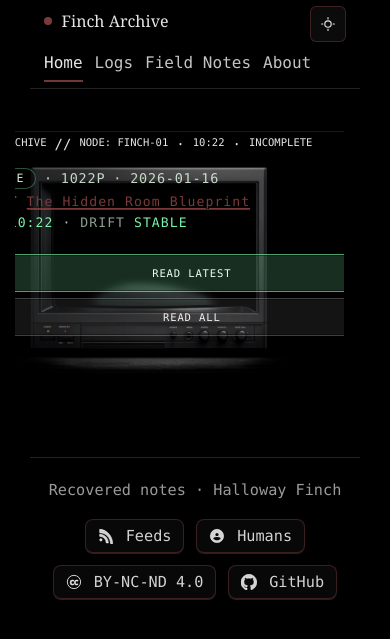
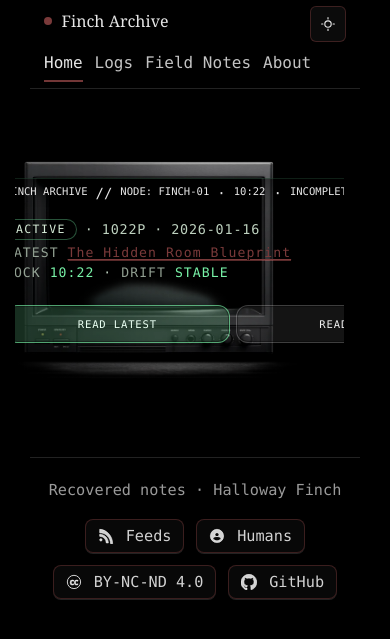
Before and after one commit to HallowayFinch/fincharchive.com, a Jekyll site: the page built from index.html, in a window 390 px wide. Shown: the top 639 px of the page. Built offline with Jekyll 4.4.1, drawn with Linux system fonts in a browser that asks for light colours.

Commit message:
Update style.css

```diff
--- a/assets/css/style.css
+++ b/assets/css/style.css
@@ -3659,3 +3659,96 @@ html, body { overflow-x: hidden; }
 .nav-cards .is-disabled {
   opacity: 0.55;
 }
+
+/* ============================================================
+   SECTION 99C — MOBILE CRT HARD OVERRIDE (force correct stacking)
+   Fixes: screen overlay not inset, header floating above CRT,
+          CRT not centered / wrong size
+   ============================================================ */
+
+@media (max-width: 980px) {
+
+  /* Ensure the frame defines the sizing context */
+  .finch-home .finch-crtframe {
+    position: relative !important;
+    width: 100vw !important;
+    max-width: 100vw !important;
+    margin: 0 auto !important;
+    aspect-ratio: 3 / 2 !important; /* 1536x1024 */
+    transform: none !important;
+    left: auto !important;
+    right: auto !important;
+  }
+
+  /* CRT image fills the frame box and stays centered */
+  .finch-home .finch-crtframe__img {
+    position: absolute !important;
+    inset: 0 !important;
+    width: 100% !important;
+    height: 100% !important;
+    object-fit: contain !important;
+    object-position: center center !important;
+    display: block !important;
+    z-index: 1 !important;
+    transform: none !important;
+  }
+
+  /*
+    This is the critical fix:
+    hard-force the “glass” inset so the UI sits inside the screen area.
+    (These percentages can be fine-tuned, but this will immediately stop the
+    header/body from escaping above the CRT.)
+  */
+  .finch-home .finch-crtframe__screen {
+    position: absolute !important;
+    top: 18% !important;
+    left: 10.5% !important;
+    right: 10.5% !important;
+    bottom: 26% !important;
+
+    z-index: 2 !important;
+    overflow: hidden !important;
+    border-radius: 10px !important;
+
+    transform: none !important;
+  }
+
+  /* Make sure the terminal itself doesn't add unexpected top spacing */
+  .finch-home .finch-screen--home {
+    margin: 0 !important;
+    padding: 0 !important;
+    font-size: clamp(12px, 3.2vw, 15px) !important;
+    line-height: 1.22 !important;
+  }
+
+  /* Keep header single-line and clipped INSIDE the screen */
+  .finch-home .finch-screen__header--single {
+    padding: 8px 10px !important;
+    margin: 0 !important;
+  }
+
+  .finch-home .finch-screen__header--single .finch-screen__headline {
+    white-space: nowrap !important;
+    overflow: hidden !important;
+    text-overflow: ellipsis !important;
+  }
+
+  /* Reduce body padding so content fits */
+  .finch-home .finch-screen__body {
+    padding: 10px !important;
+  }
+
+  /* Buttons: keep them readable without overflowing the CRT */
+  .finch-home .finch-homeui__actions {
+    display: grid !important;
+    grid-template-columns: 1fr 1fr !important;
+    gap: 10px !important;
+    margin-top: 10px !important;
+  }
+
+  .finch-home .finch-screen__btn {
+    min-height: 44px !important;
+    padding: 10px 12px !important;
+    font-size: 12px !important;
+  }
+}
```
